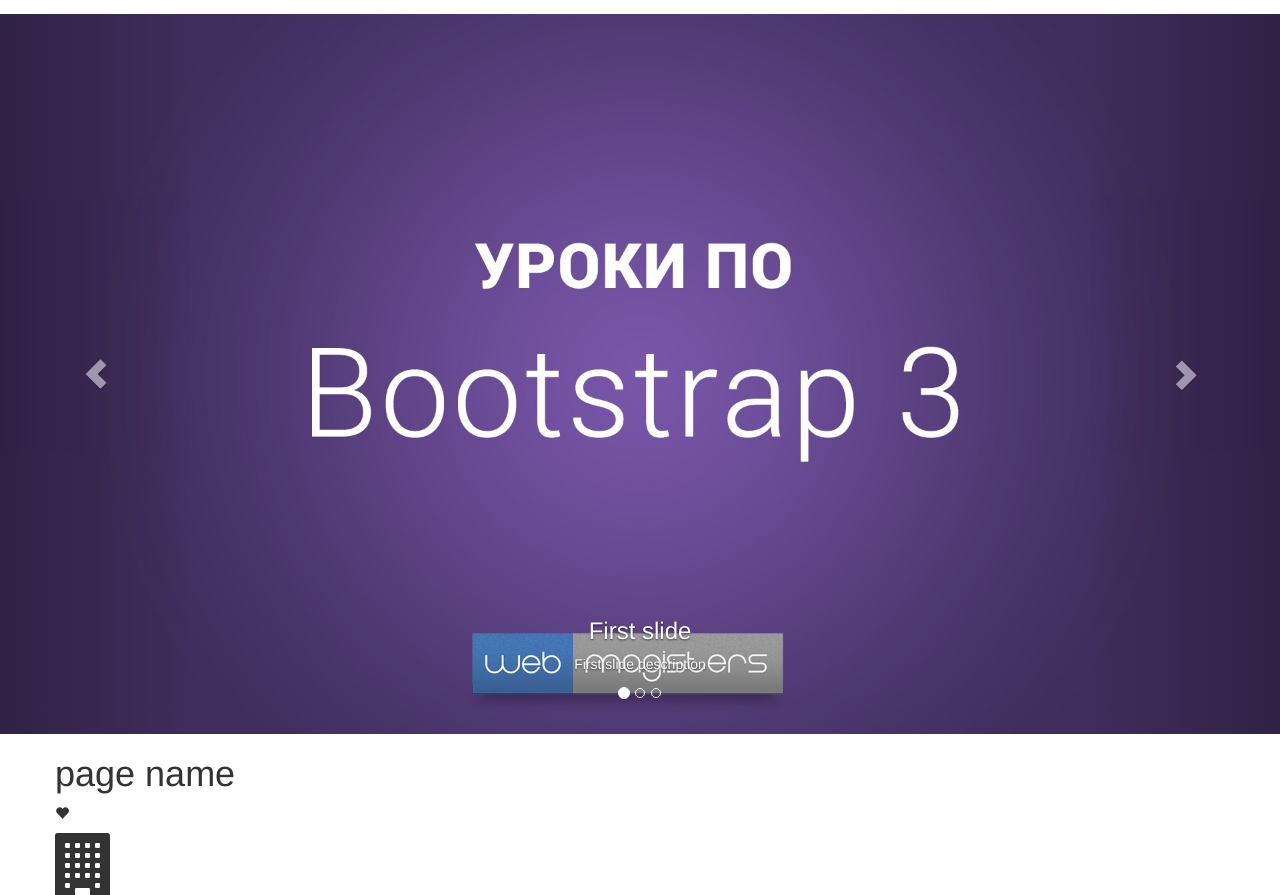
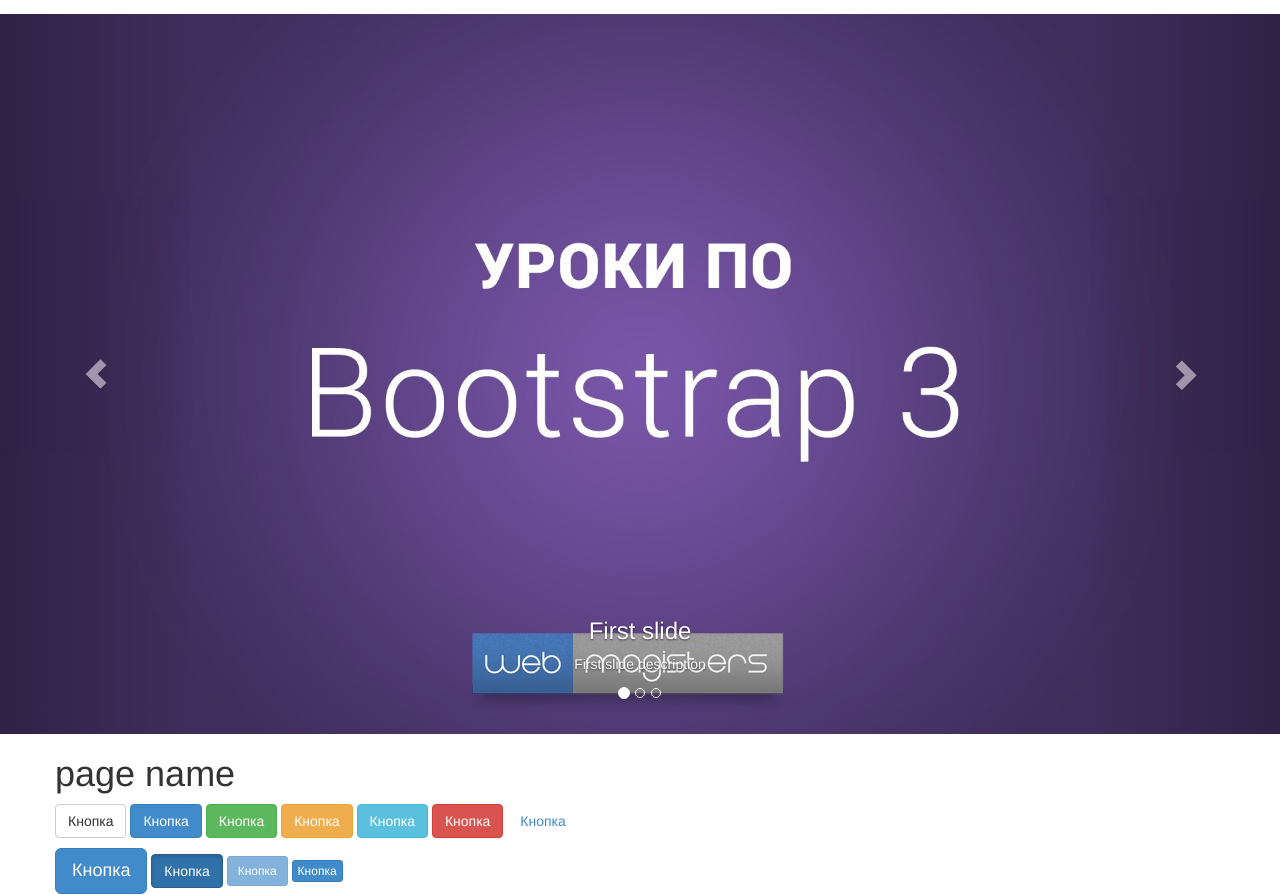
Before and after one commit to boangri/learn-bootstrap3, a plain HTML site: page index.html in a window 1280 px wide. Shown: the part 57-952 px from the top of the page. Drawn offline with nearby package versions, Linux system fonts and the light colour scheme.

Commit message:
L#6-1 Кнопки

```diff
--- a/index.html
+++ b/index.html
@@ -94,6 +94,24 @@
     <div class="container">
         <div class="row">
             <h1>page name</h1>
+            <p>
+                <a href="#" class="btn btn-default">Кнопка</a>
+                <a href="#" class="btn btn-primary">Кнопка</a>
+                <a href="#" class="btn btn-success">Кнопка</a>
+                <a href="#" class="btn btn-warning">Кнопка</a>
+                <a href="#" class="btn btn-info">Кнопка</a>
+                <a href="#" class="btn btn-danger">Кнопка</a>
+                <a href="#" class="btn btn-link">Кнопка</a>
+            </p>
+            <p>
+                <a href="#" class="btn btn-primary btn-lg">Кнопка</a>
+                <a href="#" class="btn btn-primary active">Кнопка</a>
+                <a href="#" class="btn btn-primary btn-sm disabled">Кнопка</a>
+                <a href="#" class="btn btn-primary btn-xs">Кнопка</a>
+            </p>
+            <p>
+                <a href="#" class="btn btn-primary btn-block">Кнопка</a>
+            </p>
             <p><i class="glyphicon glyphicon-heart"></i></p>
             <p><i class="fa fa-building fa-5x"></i></p>
         </div>
```
